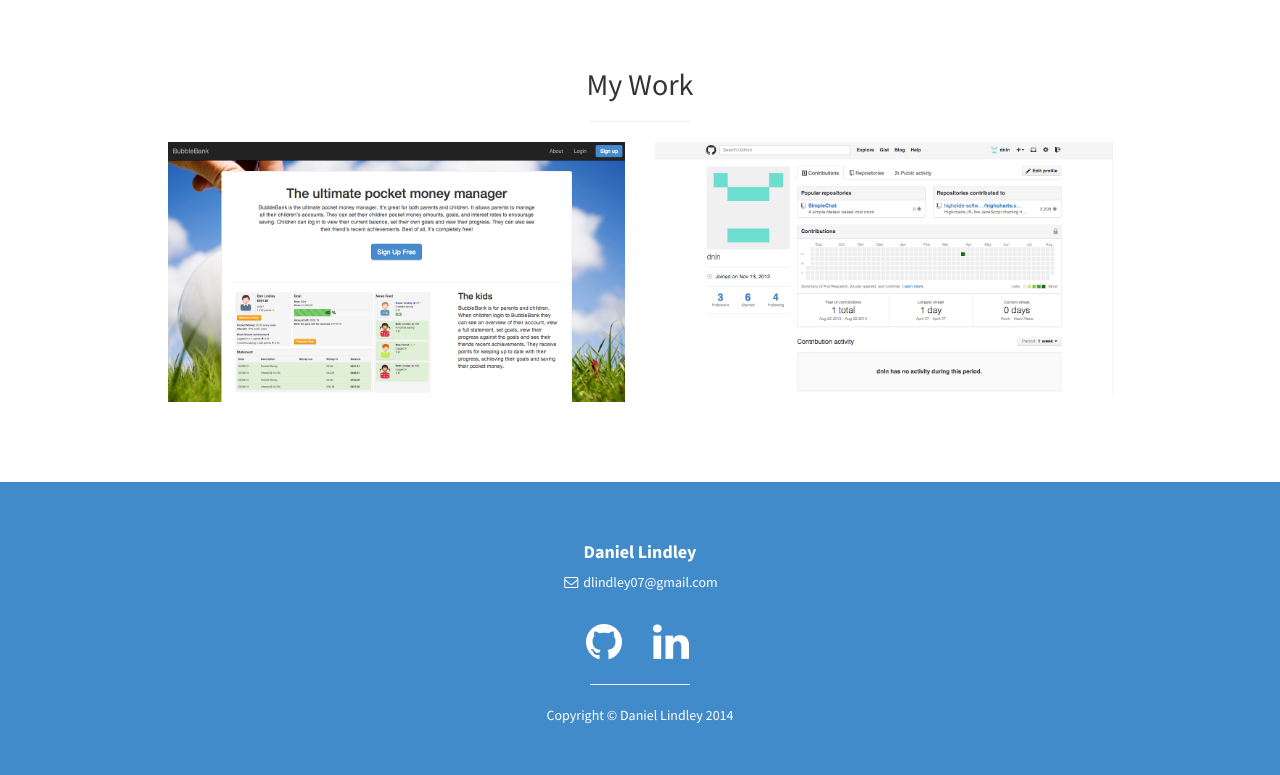
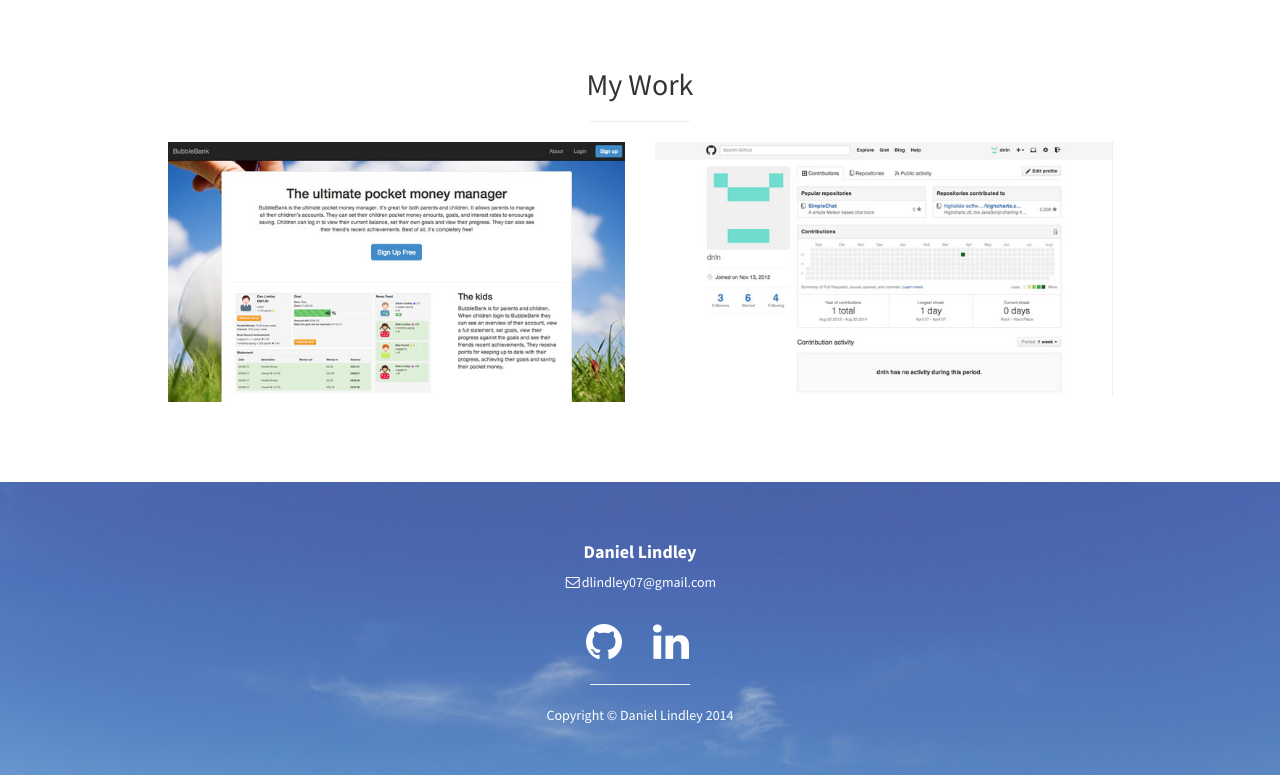
Before and after one commit to dnln/dnln.co.uk, a plain HTML site: page index.html in a window 1280 px wide. Shown: the part 802-1577 px from the top of the page. Drawn offline with Linux system fonts and the light colour scheme.

Commit message:
Change footer image. Reduce porfolio image size and main image.

```diff
--- a/css/app.css
+++ b/css/app.css
@@ -94,6 +94,7 @@
 
 .call-to-action {
     padding: 50px 0;
+    background: url(../img/footer.jpg) no-repeat center center scroll;
 }
 
 .call-to-action .btn {
@@ -103,3 +104,7 @@
 .social-media {
     color: #fff;
 }
+
+.social-media:hover {
+    color: #fff;
+}
--- a/index.html
+++ b/index.html
@@ -53,14 +53,14 @@
                         <div class="col-md-6">
                             <div class="portfolio-item">
                                 <a href="http://www.bubblebank.com" target="_blank">
-                                    <img class="img-portfolio img-responsive" src="img/portfolio-1.png">
+                                    <img class="img-portfolio img-responsive" src="img/portfolio-1.jpg">
                                 </a>
                             </div>
                         </div>
                         <div class="col-md-6">
                             <div class="portfolio-item">
                                 <a href="https://github.com/dnln" target="_blank">
-                                    <img class="img-portfolio img-responsive" src="img/portfolio-2.png">
+                                    <img class="img-portfolio img-responsive" src="img/portfolio-2.jpg">
                                 </a>
                             </div>
                         </div>
@@ -80,7 +80,7 @@
                 <div class="col-lg-10 col-lg-offset-1 text-center">
                     <h4><strong>Daniel Lindley</strong></h4>
                     <ul class="list-unstyled">
-                        <li><i class="fa fa-envelope-o fa-fw"></i> dlindley07@gmail.com</li>
+                        <li><a href="mailto:dlindley07@gmail.com" class="social-media"><i class="fa fa-envelope-o fa-fw"></i>dlindley07@gmail.com</a></li>
                     </ul>
                     <br>
                     <ul class="list-inline">
```
Also changed, not shown: img/bg.jpg, img/footer.jpg (added), img/portfolio-1.jpg (added), img/portfolio-1.png (deleted), img/portfolio-2.jpg (added), img/portfolio-2.png (deleted).
